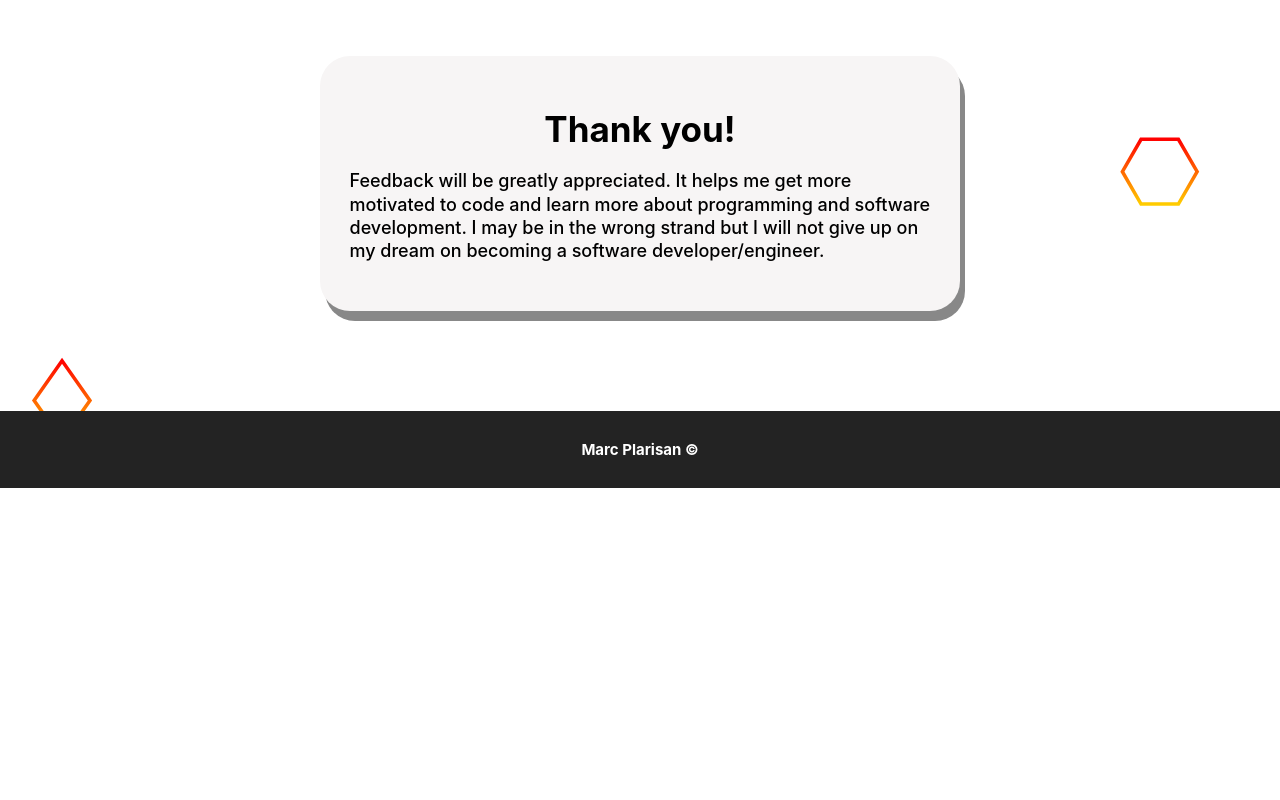
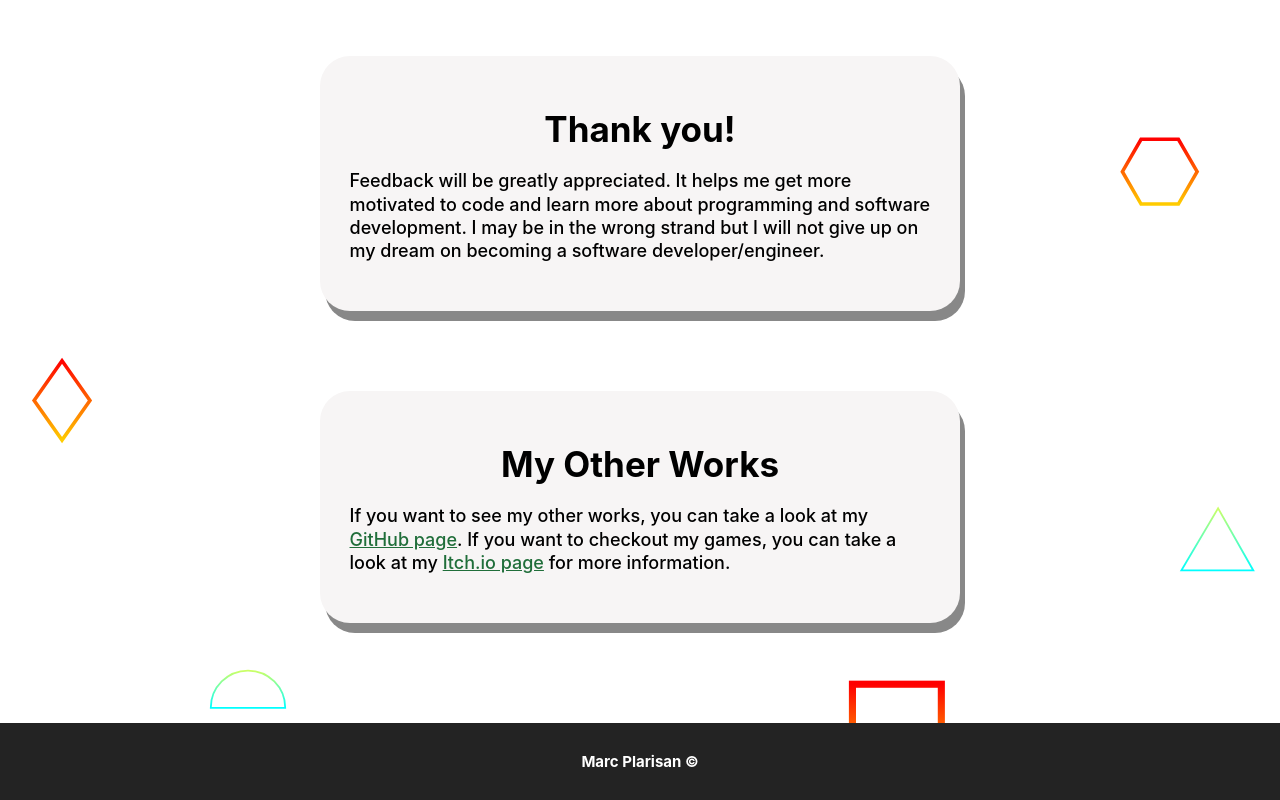
Before and after one commit to DragunWF/Media-Evolution-Web-App, a website built with Parcel: page feedback.html in a window 1280 px wide. Shown: the part 746-1546 px from the top of the page. Before the commit the page ends 1234 px from the top, so only its background shows below. Built offline with nearby package versions, Linux system fonts and the light colour scheme.

Commit message:
Added a container for "My Other Works"

```diff
--- a/feedback.html
+++ b/feedback.html
@@ -64,6 +64,16 @@
           becoming a software developer/engineer.
         </p>
       </article>
+      <article class="container text-container flex-object" data-aos="zoom-in">
+        <h1>My Other Works</h1>
+        <p>
+          If you want to see my other works, you can take a look at my
+          <a href="https://github.com/DragunWF" target="_blank">GitHub page</a>.
+          If you want to checkout my games, you can take a look at my
+          <a href="https://dragonwf.itch.io/" target="_blank">Itch.io page</a>
+          for more information.
+        </p>
+      </article>
     </section>
     <footer class="footer flex-object">
       <h1>Marc Plarisan &copy;</h1>
```
